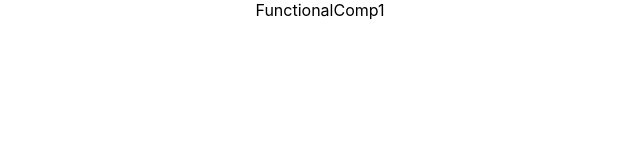
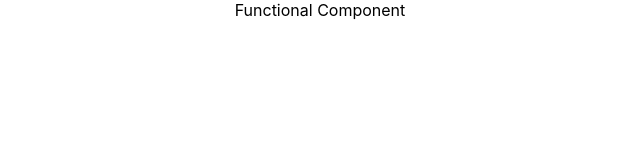
Before and after one commit to Asadbek-Dev/React_Sources, a React (Create React App) app: page / in a window 1280 px wide. Shown: the top 160 px of the page, without its empty margins (320-960 px from the left). Built offline with nearby package versions, Linux system fonts and the light colour scheme.

Commit message:
functional component completed

```diff
--- a/src/App.js
+++ b/src/App.js
@@ -1,10 +1,10 @@
 import './App.css';
-import {FunctionalComp} from './components/FunctionalComp';
+import { FunctionalComponent } from './components/FunctionalComponent';
 
 function App() {
   return (
     <div className="App">
-     <FunctionalComp/>
+     <FunctionalComponent/>
     </div>
   );
 }
--- a/src/components/FunctionalComp.js
+++ b/src/components/FunctionalComponent.js
@@ -6,6 +6,6 @@ import React from 'react'
 //   )
 // }
 
-export const FunctionalComp=()=><div>FunctionalComp1</div>
+export const FunctionalComponent=()=><div>Functional Component</div>
 
 // export default FunctionalComp
```
